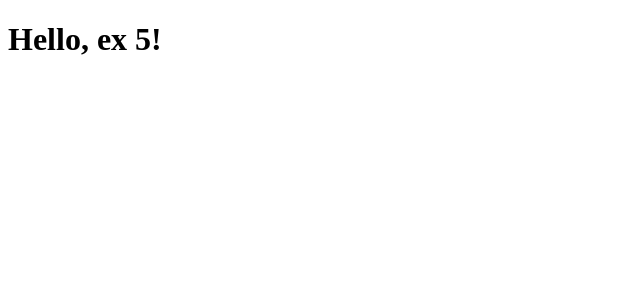
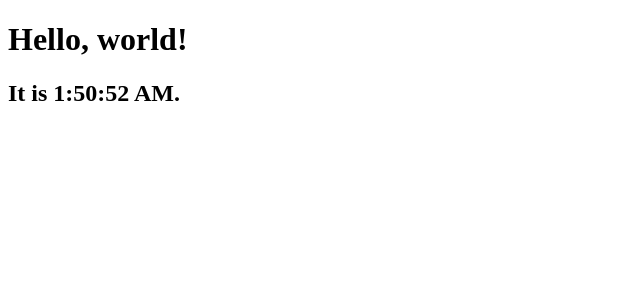
Before and after one commit to vansang1706/Learn_React, a React (Create React App) app in the folder first_app/: page / in a window 1280 px wide. Shown: the top 300 px of the page, without its empty margins (0-640 px from the left). Built offline with nearby package versions, Linux system fonts and the light colour scheme.

Commit message:
Rendering Elements

```diff
--- a/first_app/src/index.js
+++ b/first_app/src/index.js
@@ -49,16 +49,29 @@ const element6 = {
     }
 };
 
-ReactDOM.render(
-    //<h1>Hello, world!</h1>,
-    //element,
-    //element2,
-    //element3,
-    //getGreeting(user2),
-    element5,
-    //element6, // doesn't work
-    document.getElementById('root')
-);
+// ex 7
+function tick(){
+    const element7 = (
+        <div>
+            <h1>Hello, world!</h1>
+            <h2>It is {new Date().toLocaleTimeString()}.</h2>
+        </div>
+    );
+    ReactDOM.render(element7, document.getElementById('root'));
+}
+
+setInterval(tick,1000);
+
+// ReactDOM.render(
+//     //<h1>Hello, world!</h1>,
+//     //element,
+//     //element2,
+//     //element3,
+//     //getGreeting(user2),
+//     //element5,
+//     //element6, // doesn't work
+//     document.getElementById('root')
+// );
 
 // If you want your app to work offline and load faster, you can change
 // unregister() to register() below. Note this comes with some pitfalls.
```
